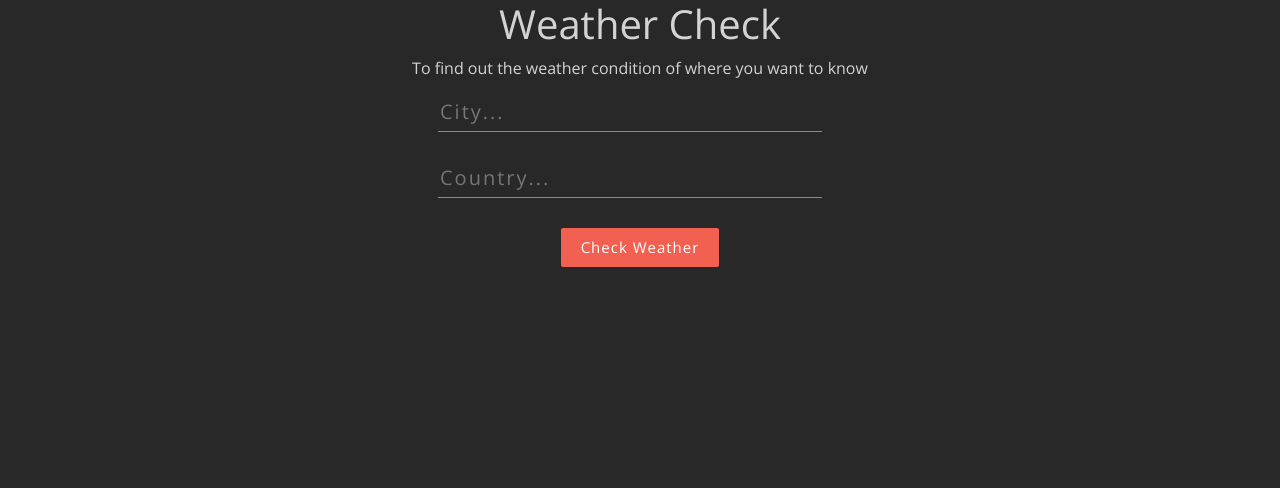
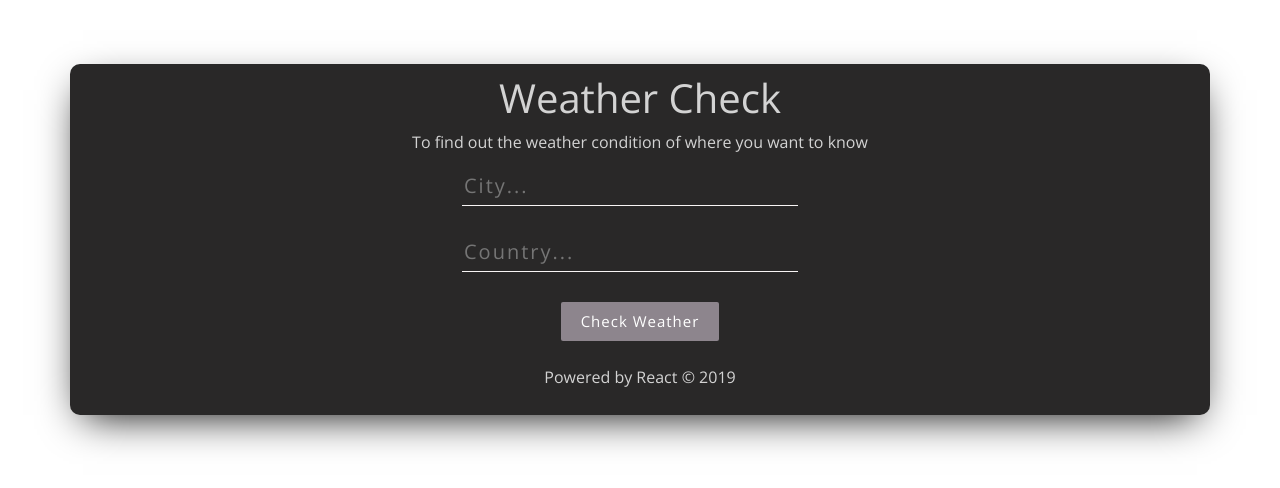
Before and after one commit to greatice/weatherpractice, a React (Create React App) app: page / in a window 1280 px wide. Shown: the top 488 px of the page. Built offline with nearby package versions, Linux system fonts and the light colour scheme.

Commit message:
fixed style

```diff
--- a/src/App.css
+++ b/src/App.css
@@ -4,64 +4,16 @@
 
 body {
   text-align: center;
-  background-color: rgb(41, 40, 40);
+  background-color: white;
   margin:0,auto;
   color:lightgray;
   font-family: "Open Sans", serif;
 }
 
-.wrapper {
-  background: linear-gradient(to right, #e67e22, #e74c3c);
-  height: 100vh;
-  display: flex;
-  justify-content: center;
-  align-items: center;
-}
-
-.main {
-  height: 90vh;
-  background: #fff;
-  box-shadow: 0px 13px 40px -13px rgba(0,0,0,0.75);
-  width: 80%;
-  margin: 0 auto;
-}
-
-.title-container {
-  height: 90vh;
-  background-size: cover;
-  display: flex;
-  align-items: center;
-  justify-content: center;
-  text-align: center;
-  color: #000;
-}
-
-.title-container__title {
-  font-size: 50px;
-  letter-spacing: 2px;
-  line-height: 1.3;
-  font-family: 'Roboto Slab', serif;
-}
-
-.title-container__subtitle {
-  font-style: italic;
-  font-weight: 100;
-  letter-spacing: 1px;
-  line-height: 1.5;
-  font-family: "Merriweather", serif;
-}
-
-.form-container {
-  background-color: #2c3e50;
-  height: 90vh;
-  padding-top: 100px;
-  padding-left: 50px;
-}
-
 input[type="text"] {
   background-color: transparent;
   border: 0;
-  border-bottom: solid 1px #f16051;
+  border-bottom: solid 1px #f8f5f5;
   width: 30%;
   padding-bottom: 4px;
   color: #fff !important;
@@ -72,12 +24,8 @@ input[type="text"] {
   font-size: 20px;
 }
 
-input[type="text"] {
-    outline: none;
-}
-
 input:-webkit-autofill {
-    box-shadow: 0 0 0 25px rgb(122, 31, 31) inset;
+    box-shadow: 0 0 0 25px rgb(138, 133, 133) inset;
 }
 
 button {
@@ -89,7 +37,7 @@ button {
   letter-spacing: 1px;
   font-size: 15px;
   cursor: pointer;
-  background-color: #f16051;
+  background-color: #8d858d;
   color: #fff;
   font-weight: 100;
 }
@@ -98,32 +46,15 @@ button:active {
   outline: none;
 }
 
-.weather__info {
-  width: 60%;
-  font-size: 20px;
-  font-weight: 200;
-  letter-spacing: 2px;
+.container{
+  border-radius: 10px;
+  width: 90%;
+  background-color: rgb(41, 40, 40);
+  padding: 10px 10px 10px 10px;
+  box-shadow: 0px 13px 40px -13px rgba(0,0,0,75.75);
+  margin-top: 5%;
 }
 
-.weather__key {
-  color: #f16051;
-  border-bottom: solid 2px rgba(255,255,255,0.06);
-  padding: 20px 0 20px 0;
-  font-weight: 400;
+Footer {
+  color: red;
 }
-
-.weather__key:last-child {
-  border: 0;
-}
-
-.weather__value {
-  color: #fff;
-  font-weight: 200;
-}
-
-.weather__error {
-  color: #f16051;
-  font-size: 20px;
-  letter-spacing: 1px;
-  font-weight: 200;
-}
--- a/src/App.js
+++ b/src/App.js
@@ -3,6 +3,7 @@ import './App.css';
 import Titles from './components/Titles';
 import Form from './components/Form';
 import Weather from './components/Weather';
+import Footer from './components/Footer';
 
 const API_KEY = 'f527754a92e1b7ddc83207cbdc0b955b';
 class App extends React.Component {
@@ -57,11 +58,13 @@ class App extends React.Component {
   render() {
     return (
       <div>
+        <div className = 'container'>
         <Titles
         />
         <Form
           getWeather = {this.getWeather}
         />
+        <br></br>
         <Weather
           temperature = {this.state.temperature}
           city = {this.state.city}
@@ -72,6 +75,8 @@ class App extends React.Component {
           description = {this.state.description}
           error = {this.state.error}
         />
+        <Footer />
+        </div>
       </div>
     );
   }
--- /dev/null
+++ b/src/components/Footer.js
@@ -0,0 +1,12 @@
+import React from 'react';
+
+const Footer = (props)=> {
+    return(
+        <div>
+        <p> Powered by React © 2019
+        </p>
+        </div>
+    );
+}
+
+export default Footer;
--- a/src/components/Weather.js
+++ b/src/components/Weather.js
@@ -39,7 +39,7 @@ const Weather = (props)=> {
                        </p> }
                     {props.description && <p>Conditions: {props.description}
                        </p> }
-                    {props.error && <p>Note: {props.error}
+                    {props.error && <p>Notice: {props.error}
                        </p> }
                     </div>
                 );
```
